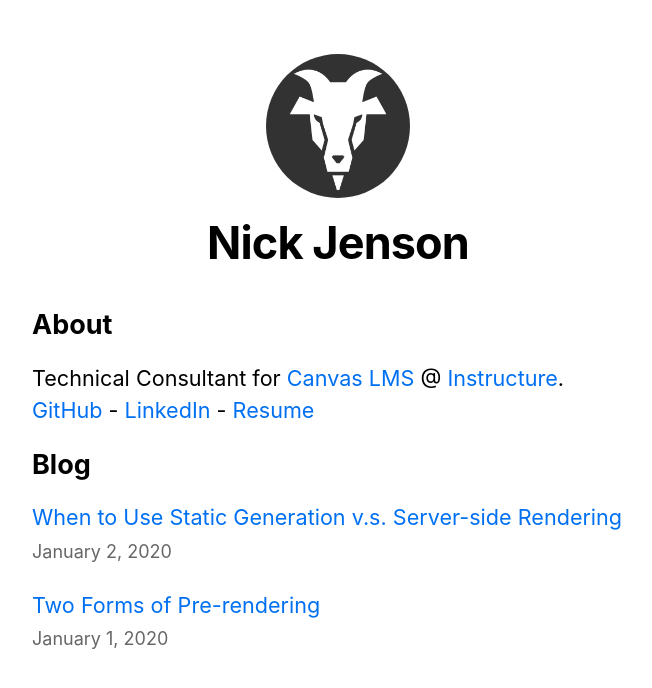
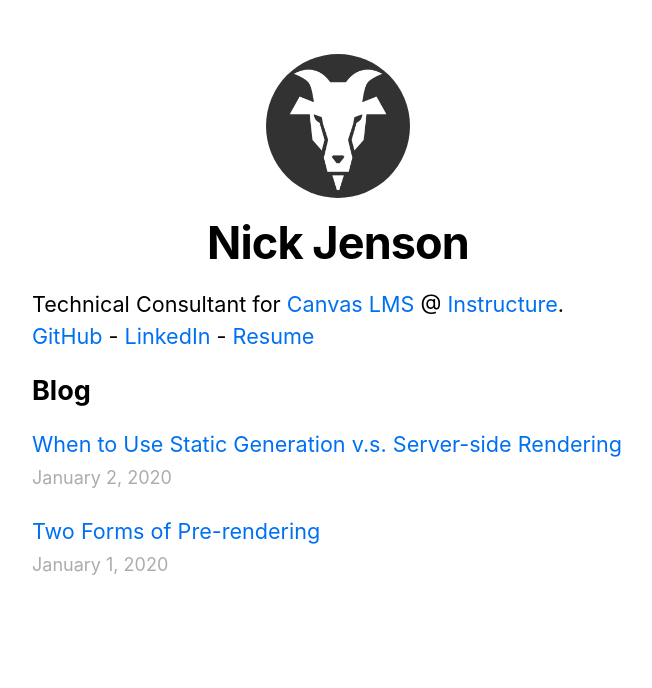
Before and after one commit to nickjenson/nickjenson.io, a Next.js app: page / in a window 1280 px wide. Shown: the top 688 px of the page, without its empty margins (302-954 px from the left). Built offline with nearby package versions, Linux system fonts and the light colour scheme.

Commit message:
layout updates

```diff
--- a/components/layout.js
+++ b/components/layout.js
@@ -3,26 +3,15 @@ import styles from './layout.module.css'
 import utilStyles from '../styles/utils.module.css'
 import Link from 'next/link'
 
-const name = 'Nick Jenson'
-export const siteTitle = 'Next.js Sample Website'
+export const name = 'Nick Jenson'
 
 export default function Layout({ children, home }) {
   return (
     <div className={styles.container}>
       <Head>
         <link rel="icon" href="/favicon.ico" />
-        <meta
-          name="description"
-          content="Learn how to build a personal website using Next.js"
-        />
-        <meta
-          property="og:image"
-          content={`https://og-image.now.sh/${encodeURI(
-            siteTitle
-          )}.png?theme=light&md=0&fontSize=75px&images=https%3A%2F%2Fassets.zeit.co%2Fimage%2Fupload%2Ffront%2Fassets%2Fdesign%2Fnextjs-black-logo.svg`}
-        />
-        <meta name="og:title" content={siteTitle} />
-        <meta name="twitter:card" content="summary_large_image" />
+        <meta name="description" content="Personal site, blog and portfolio" />
+        <meta name="keywords" content="web development, design, ruby, javascript, consulting" />
       </Head>
       <header className={styles.header}>
         {home ? (
--- a/components/layout.module.css
+++ b/components/layout.module.css
@@ -1,25 +1,28 @@
 .container {
   max-width: 36rem;
   padding: 0 1rem;
-  margin: 3rem auto 6rem;
+  margin: 3rem auto 2rem
 }
 
 .header {
   display: flex;
   flex-direction: column;
-  align-items: center;
+  align-items: center
 }
 
 .headerImage {
   width: 6rem;
-  height: 6rem;
+  height: 6rem
 }
 
 .headerHomeImage {
   width: 8rem;
-  height: 8rem;
+  height: 8rem
 }
 
 .backToHome {
-  margin: 3rem 0 0;
+  position: fixed;
+  left: 16px;
+  bottom: 8px;
+  margin: 3rem 0 0
 }
--- a/pages/index.js
+++ b/pages/index.js
@@ -1,5 +1,5 @@
 import Head from 'next/head'
-import Layout, { siteTitle } from '../components/layout'
+import Layout, { name } from '../components/layout'
 import utilStyles from '../styles/utils.module.css'
 import { getSortedPostsData } from '../lib/posts'
 import Link from 'next/link'
@@ -9,14 +9,15 @@ export default function Home({ allPostsData }) {
   return (
     <Layout home>
       <Head>
-        <title>{siteTitle}</title>
+        <title>{name}</title>
       </Head>
       <section className={utilStyles.headingMd}>
-        <h2 className={utilStyles.headingLg}>About</h2>
         <ul className={utilStyles.list}>
           <li>Technical Consultant for <a href="https://www.instructure.com/canvas">Canvas LMS</a> @ <a href="https://www.instructure.com/">Instructure</a>.</li>
-          <li><a href="https://github.com/nickjenson">GitHub</a> - <a href="#">LinkedIn</a> - <a href="#">Resume</a></li>
         </ul>
+      </section>
+      <section className={utilStyles.headingMd}>
+        <a href="https://github.com/nickjenson">GitHub</a> - <a href="#">LinkedIn</a> - <a href="#">Resume</a>
       </section>
       <section className={`${utilStyles.headingMd} ${utilStyles.padding1px}`}>
         <h2 className={utilStyles.headingLg}>Blog</h2>
--- a/styles/global.css
+++ b/styles/global.css
@@ -1,5 +1,5 @@
 :root {
-  --text-dark: #a8a8a8;
+  --text-dark: #ececec;
   --link-dark: #249eec;
   --background-dark: #111
 }
@@ -20,16 +20,16 @@ body {
 
 a {
   color: #0070f3;
-  text-decoration: none;
+  text-decoration: none
 }
 
 a:hover {
-  text-decoration: underline;
+  text-decoration: underline
 }
 
 img {
   max-width: 100%;
-  display: block;
+  display: block
 }
 
 @media (prefers-color-scheme: dark)
@@ -40,5 +40,5 @@ img {
 	body {
     color: var(--text-dark);
     background-color: var(--background-dark)
-	}
+  }
 }
--- a/styles/utils.module.css
+++ b/styles/utils.module.css
@@ -2,49 +2,49 @@
   font-size: 2.5rem;
   line-height: 1.2;
   letter-spacing: -0.05rem;
-  margin: 1rem 0;
+  margin: 1rem 0
 }
 
 .headingXl {
   font-size: 2rem;
   line-height: 1.3;
   letter-spacing: -0.05rem;
-  margin: 1rem 0;
+  margin: 1rem 0
 }
 
 .headingLg {
   font-size: 1.5rem;
   line-height: 1.4;
-  margin: 1rem 0;
+  margin: 1rem 0
 }
 
 .headingMd {
   font-size: 1.2rem;
-  line-height: 1.5;
+  line-height: 1.5
 }
 
 .borderCircle {
-  border-radius: 9999px;
+  border-radius: 9999px
 }
 
 .colorInherit {
-  color: inherit;
+  color: inherit
 }
 
 .padding1px {
-  padding-top: 1px;
+  padding-top: 1px
 }
 
 .list {
   list-style: none;
   padding: 0;
-  margin: 0;
+  margin: 0
 }
 
 .listItem {
-  margin: 0 0 1.25rem;
+  margin: 0 0 1.25rem
 }
 
 .lightText {
-  color: #666;
+  color: #acacac
 }
```
